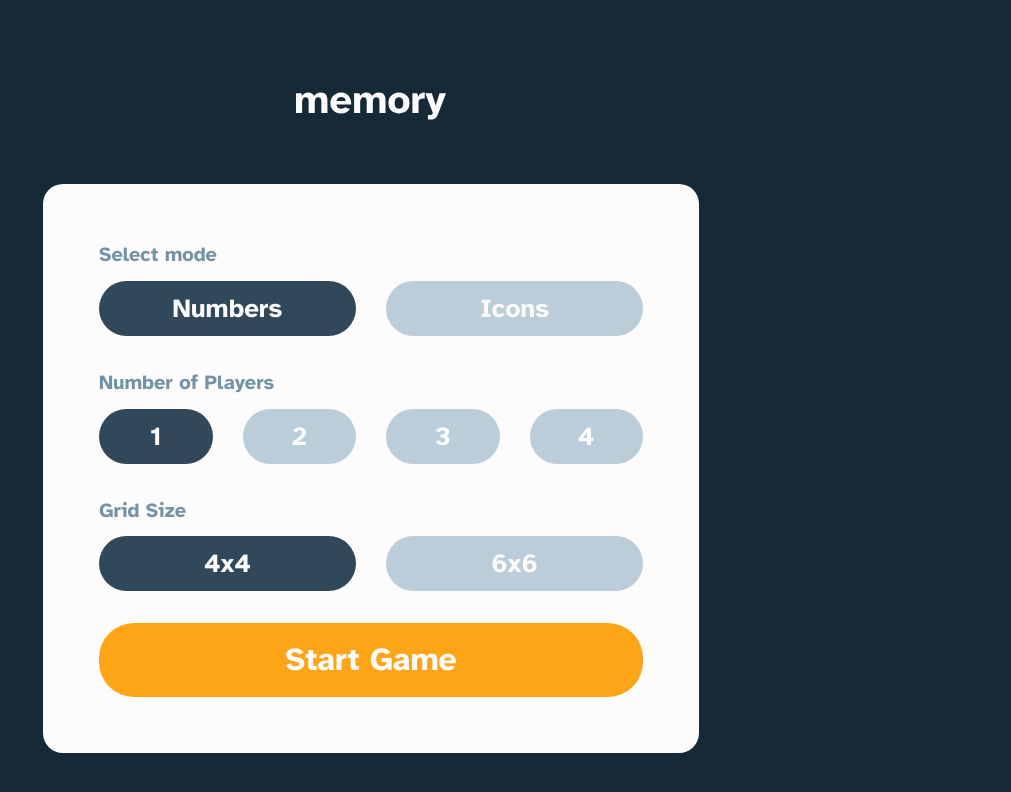
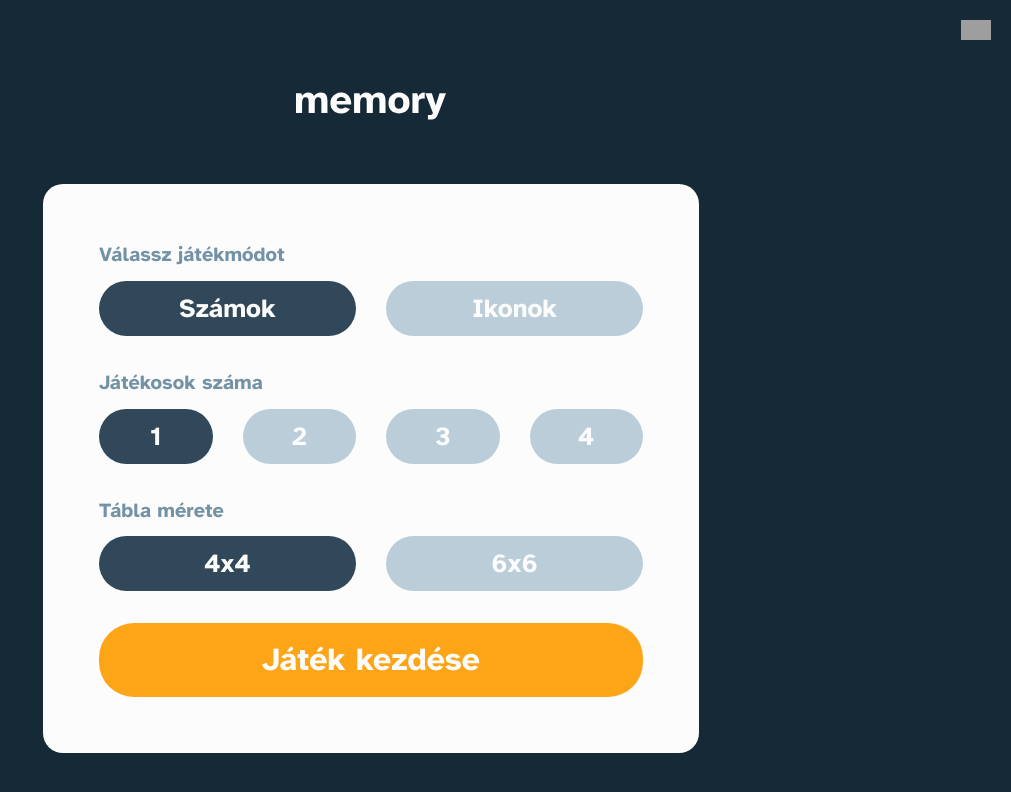
Before and after one commit to MathiasHun1/FEM-memory, a React (Vite) app: page /menu in a window 1280 px wide. Shown: the top 792 px of the page, without its empty margins (269-1280 px from the left). Built offline with nearby package versions, Linux system fonts and the light colour scheme; grey boxes are pictures that could not be loaded.

Commit message:
added language selection feature

```diff
--- /dev/null
+++ b/src/assets/languages.ts
@@ -0,0 +1,83 @@
+export const languages = {
+  eng: {
+    menu: {
+      titleMode: 'Select mode',
+      titlePlayers: 'Number of Players',
+      titleSize: 'Grid size',
+      modeNum: 'Numbers',
+      modeIcon: 'Icons',
+      startBtn: 'Start Game',
+    },
+    game: {
+      header: {
+        restartBtn: 'Restart',
+        newGameBtn: 'New Game',
+      },
+      player: {
+        time: 'Time',
+        moves: 'Moves',
+        playerName: 'Player',
+        currentTurn: 'CURRENT TURN',
+      },
+    },
+
+    gameOver: {
+      singlePlayer: {
+        title: 'You did it!',
+        subText: "Game over! Here's how you got on...",
+        timeResult: 'Time Elapsed',
+        movesResult: 'Moves Taken',
+      },
+      multiPLayer: {
+        player: 'Player',
+        wins: 'Wins!',
+        tie: 'Its a tie!',
+        subText: 'Game over! Here are the results...',
+        pairs: 'Pairs',
+      },
+      restartBtn: 'Restart',
+      newGameBtn: 'Setup New Game',
+    },
+  },
+
+  hun: {
+    menu: {
+      titleMode: 'Válassz játékmódot',
+      titlePlayers: 'Játékosok száma',
+      titleSize: 'Tábla mérete',
+      modeNum: 'Számok',
+      modeIcon: 'Ikonok',
+      startBtn: 'Játék kezdése',
+    },
+    game: {
+      header: {
+        restartBtn: 'Újrakezdem',
+        newGameBtn: 'Menü',
+      },
+      player: {
+        time: 'Idő',
+        moves: 'Lépések',
+        playerName: 'Játékos',
+        currentTurn: 'TE JÖSSZ',
+      },
+    },
+
+    gameOver: {
+      singlePlayer: {
+        title: 'Sikerült!',
+        subText: 'Vége a játéknak! Az eredményeid...',
+        timeResult: 'Eltelt idő',
+        movesResult: 'Lépések száma',
+      },
+      multiPLayer: {
+        player: 'Játékos',
+        wins: 'Nyert!',
+        tie: 'Döntentlen!',
+        subText: 'Vége a játéknak! Az eredmények...',
+        pairs: 'Párok',
+      },
+      restartBtn: 'Újrekezdem',
+      newGameBtn: 'Új játékot állítok be',
+    },
+  },
+};
--- a/src/components/GameOverModal.tsx
+++ b/src/components/GameOverModal.tsx
@@ -1,6 +1,6 @@
 import React, { useContext, useEffect } from 'react';
 import styles from '../styles/components/GameOverModal.module.scss';
-import { GameContext } from '../contexts/GameContext';
+import { GameContext, LanguageContext } from '../contexts/GameContext';
 import { useNavigate } from 'react-router';
 import { formatTimeValue } from '../utils/helpers';
 
@@ -9,6 +9,7 @@ interface Props {
 }
 
 const GameOverModal = ({ setWinState }: Props) => {
+  const { language } = useContext(LanguageContext)!;
   const { game, dispatch, timerValue, setTimerValue } =
     useContext(GameContext)!;
   const navigate = useNavigate();
@@ -42,16 +43,20 @@ const GameOverModal = ({ setWinState }: Props) => {
       <div className={styles.card}>
         <header className={styles.header}>
           <h1 className={styles.title}>
-            {isSingle && <> You did it!</>}
+            {isSingle && <> {language.gameOver.singlePlayer.title}</>}
             {isMulti && !isTie && (
-              <>Player {getWinningPlayer()?.playerID} Wins!</>
+              <>
+                {language.gameOver.multiPlayer.player}{' '}
+                {getWinningPlayer()?.playerID}{' '}
+                {language.gameOver.multiPlayer.wins}
+              </>
             )}
-            {isMulti && isTie && <>It's a tie!</>}
+            {isMulti && isTie && <>{language.gameOver.multiPlayer.tie}</>}
           </h1>
 
           <p className={styles.sub_text}>
-            {isSingle && <>Game over! Here's how you got on...</>}
-            {isMulti && <>Game over! Here are the results...</>}
+            {isSingle && <>{language.gameOver.singlePlayer.subText}</>}
+            {isMulti && <>{language.gameOver.multiPlayer.subText}</>}
           </p>
         </header>
 
@@ -59,11 +64,11 @@ const GameOverModal = ({ setWinState }: Props) => {
           {isSingle && (
             <>
               <li className={styles.list_item}>
-                <span>Time Elapsed</span>
+                <span>{language.gameOver.singlePlayer.timeResult}</span>
                 <span>{formatTimeValue(timerValue)}</span>
               </li>
               <li className={styles.list_item}>
-                <span>Moves Taken</span>
+                <span>{language.gameOver.singlePlayer.movesResult}</span>
                 <span>{game.players[0].moves}</span>
               </li>
             </>
@@ -77,8 +82,12 @@ const GameOverModal = ({ setWinState }: Props) => {
                   p.isWinning ? styles.list_item_winner : styles.list_item
                 }`}
               >
-                <span>Player {p.playerID}</span>
-                <span>{p.pairs} Pairs</span>
+                <span>
+                  {language.gameOver.multiPlayer.player} {p.playerID}
+                </span>
+                <span>
+                  {p.pairs} {language.gameOver.multiPlayer.pairs}
+                </span>
               </li>
             ))}
         </ul>
@@ -91,7 +100,7 @@ const GameOverModal = ({ setWinState }: Props) => {
               setTimerValue(0);
             }}
           >
-            Restart
+            {language.gameOver.restartBtn}
           </button>
           <button
             className={styles.new_game_button}
@@ -101,7 +110,7 @@ const GameOverModal = ({ setWinState }: Props) => {
               setWinState(false);
             }}
           >
-            Setup New Game
+            {language.gameOver.newGameBtn}
           </button>
         </div>
       </div>
--- /dev/null
+++ b/src/components/LanguagePicker.tsx
@@ -0,0 +1,29 @@
+import { useContext, useState } from 'react';
+import { languages } from '../assets/languages';
+import { LanguageContext } from '../contexts/GameContext';
+import styles from '../styles/components/LanguagePicker.module.scss';
+
+const LanguagePicker = () => {
+  const { setLanguage } = useContext(LanguageContext)!;
+  const [current, setCurrent] = useState('HU');
+
+  const style = {
+    backgroundImage: `url(http://purecatamphetamine.github.io/country-flag-icons/3x2/${current}.svg)`,
+  };
+
+  const handleClick = () => {
+    if (current === 'HU') {
+      setCurrent('GB');
+      setLanguage(languages.eng);
+    } else {
+      setCurrent('HU');
+      setLanguage(languages.hun);
+    }
+  };
+
+  return (
+    <div className={styles.container} style={style} onClick={handleClick}></div>
+  );
+};
+
+export default LanguagePicker;
--- a/src/components/Pages/GameMenu.tsx
+++ b/src/components/Pages/GameMenu.tsx
@@ -2,7 +2,9 @@ import React, { useState, useContext } from 'react';
 import styles from '../../styles/components/GameMenu.module.scss';
 import logo from '/images/logo-white.svg';
 import { useNavigate } from 'react-router';
-import { GameContext } from '../../contexts/GameContext';
+import { GameContext, LanguageContext } from '../../contexts/GameContext';
+
+import LanguagePicker from '../LanguagePicker';
 
 interface Props {
   size: 4 | 6;
@@ -14,6 +16,7 @@ const GameMenu = ({ size, setSize }: Props) => {
   const [players, setPlayers] = useState(1);
   const navigate = useNavigate();
   const { dispatch } = useContext(GameContext)!;
+  const { language } = useContext(LanguageContext)!;
 
   const handlePlayerCount = (e: React.MouseEvent<HTMLButtonElement>) => {
     const button = e.target as HTMLButtonElement;
@@ -42,9 +45,10 @@ const GameMenu = ({ size, setSize }: Props) => {
 
       <main className={styles.main}>
         <div className={styles.card}>
+          <LanguagePicker />
           <div className={styles.input_group}>
             <label htmlFor="" className={styles.label}>
-              Select mode
+              {language.menu.titleMode}
             </label>
             <div className={styles.input_wrapper}>
               <button
@@ -53,7 +57,7 @@ const GameMenu = ({ size, setSize }: Props) => {
                 }`}
                 onClick={() => setMode('numbers')}
               >
-                Numbers
+                {language.menu.modeNum}
               </button>
               <button
                 className={`${styles.button_selection} ${
@@ -61,14 +65,14 @@ const GameMenu = ({ size, setSize }: Props) => {
                 }`}
                 onClick={() => setMode('icons')}
               >
-                Icons
+                {language.menu.modeIcon}
               </button>
             </div>
           </div>
 
           <div className={styles.input_group}>
             <label htmlFor="" className={styles.label}>
-              Number of Players
+              {language.menu.titlePlayers}
             </label>
             <div className={styles.input_wrapper}>
               <button
@@ -112,7 +116,7 @@ const GameMenu = ({ size, setSize }: Props) => {
 
           <div className={styles.input_group}>
             <label htmlFor="" className={styles.label}>
-              Grid Size
+              {language.menu.titleSize}
             </label>
             <div className={styles.input_wrapper}>
               <button
@@ -135,7 +139,7 @@ const GameMenu = ({ size, setSize }: Props) => {
           </div>
 
           <button className={styles.button_start} onClick={handleGameStart}>
-            Start Game
+            {language.menu.startBtn}
           </button>
         </div>
       </main>
--- a/src/components/Pages/GameplayLayout.tsx
+++ b/src/components/Pages/GameplayLayout.tsx
@@ -2,7 +2,7 @@ import styles from '../../styles/components/GameplayLayout.module.scss';
 import logo from '/images/logo-dark.svg';
 import { Outlet, useNavigate } from 'react-router';
 import React, { useContext } from 'react';
-import { GameContext } from '../../contexts/GameContext';
+import { GameContext, LanguageContext } from '../../contexts/GameContext';
 import useAppHeight from '../../hooks/useAppHeight';
 
 import GameOverModal from '../GameOverModal';
@@ -15,6 +15,7 @@ interface Props {
 
 const GameplayLayout = ({ winState, setWinState, setGameStarted }: Props) => {
   const { dispatch, setTimerValue } = useContext(GameContext)!;
+  const { language } = useContext(LanguageContext)!;
   const navigate = useNavigate();
   useAppHeight();
 
@@ -40,10 +41,10 @@ const GameplayLayout = ({ winState, setWinState, setGameStarted }: Props) => {
 
         <div className={styles.buttons_wrapper}>
           <button className={styles.restart_button} onClick={handleReset}>
-            Restart
+            {language.game.header.restartBtn}
           </button>
           <button className={styles.new_game_button} onClick={handleRestart}>
-            New Game
+            {language.game.header.newGameBtn}
           </button>
 
           <button
--- a/src/components/Pages/MultiPlayer.tsx
+++ b/src/components/Pages/MultiPlayer.tsx
@@ -1,13 +1,14 @@
 import styles from '../../styles/components/MultyPlayer.module.scss';
 import React, { useContext, useEffect } from 'react';
 import Table from '../Table';
-import { GameContext } from '../../contexts/GameContext';
+import { GameContext, LanguageContext } from '../../contexts/GameContext';
 
 interface Props {
   setWinState: React.Dispatch<React.SetStateAction<boolean>>;
 }
 
 const MultiPlayer = ({ setWinState }: Props) => {
+  const { language } = useContext(LanguageContext)!;
   const { game, dispatch } = useContext(GameContext)!;
   const players = game?.players;
   const activePlayer = getActivePlayer();
@@ -81,7 +82,10 @@ const MultiPlayer = ({ setWinState }: Props) => {
             }`}
           >
             <span className={styles.name_small_screen}>P{p.playerID}</span>
-            <span className={styles.name_big_screen}>Player{p.playerID}</span>
+            <span className={styles.name_big_screen}>
+              {language.game.player.playerName}
+              {p.playerID}
+            </span>
             <span className={styles.pairs}>{p.pairs}</span>
           </div>
         ))}
--- a/src/components/Pages/SinglePlayer.tsx
+++ b/src/components/Pages/SinglePlayer.tsx
@@ -1,4 +1,4 @@
-import { GameContext } from '../../contexts/GameContext';
+import { GameContext, LanguageContext } from '../../contexts/GameContext';
 import styles from '../../styles/components/SinglePlayer.module.scss';
 import { useContext, useEffect, useRef } from 'react';
 import Table from '../Table';
@@ -13,6 +13,7 @@ interface Props {
 
 const SinglePlayer = ({ setWinState, gameStarted, setGameStarted }: Props) => {
   const timerRef = useRef<number | null>(null);
+  const { language } = useContext(LanguageContext)!;
 
   const { game, dispatch, timerValue, setTimerValue } =
     useContext(GameContext)!;
@@ -107,11 +108,11 @@ const SinglePlayer = ({ setWinState, gameStarted, setGameStarted }: Props) => {
 
       <div className={styles.meta_wrapper}>
         <div className={styles.meta_element}>
-          <h3 className={styles.meta_text}>Time</h3>
+          <h3 className={styles.meta_text}>{language.game.player.time}</h3>
           <p className={styles.meta_value}>{formatTimeValue(timerValue)}</p>
         </div>
         <div className={styles.meta_element}>
-          <h3 className={styles.meta_text}>Moves</h3>
+          <h3 className={styles.meta_text}>{language.game.player.moves}</h3>
           <p className={styles.meta_value}>{player.moves}</p>
         </div>
       </div>
--- a/src/contexts/GameContext.tsx
+++ b/src/contexts/GameContext.tsx
@@ -2,6 +2,8 @@
 import React, { useReducer, createContext, ReactNode, useState } from 'react';
 import { createGame } from '../utils/gameboard';
 import { Field, Game, GameAction, Player } from '../types/gameTypes';
+import { languages } from '../assets/languages';
+import { Language } from '../types/langTypes';
 
 const gameReducer = (state: Game | null, action: GameAction): Game | null => {
   switch (action.type) {
@@ -158,15 +160,26 @@ interface GameContextType {
   setTimerValue: React.Dispatch<React.SetStateAction<number>>;
 }
 
+interface LanguageContextType {
+  language: Language;
+  setLanguage: React.Dispatch<React.SetStateAction<Language>>;
+}
+
 export const GameContext = createContext<GameContextType | null>(null);
+export const LanguageContext = createContext<LanguageContextType | null>(null);
 
 export default function ContextProvider({ children }: { children: ReactNode }) {
   const [game, dispatch] = useReducer(gameReducer, null);
   const [timerValue, setTimerValue] = useState(0);
+  const [language, setLanguage] = useState<Language>(languages.hun);
 
   return (
-    <GameContext.Provider value={{ game, dispatch, timerValue, setTimerValue }}>
-      {children}
-    </GameContext.Provider>
+    <LanguageContext.Provider value={{ language, setLanguage }}>
+      <GameContext.Provider
+        value={{ game, dispatch, timerValue, setTimerValue }}
+      >
+        {children}
+      </GameContext.Provider>
+    </LanguageContext.Provider>
   );
 }
--- /dev/null
+++ b/src/styles/components/LanguagePicker.module.scss
@@ -0,0 +1,12 @@
+@use '../abstractions' as *;
+
+.container {
+  position: absolute;
+  width: 30px;
+  height: 20px;
+  right: 20px;
+  top: 20px;
+  background-repeat: no-repeat;
+  background-size: cover;
+  cursor: pointer;
+}
--- /dev/null
+++ b/src/types/langTypes.ts
@@ -0,0 +1,40 @@
+export interface Language {
+  menu: {
+    titleMode: string;
+    titlePlayers: string;
+    titleSize: string;
+    modeNum: string;
+    modeIcon: string;
+    startBtn: string;
+  };
+  game: {
+    header: {
+      restartBtn: string;
+      newGameBtn: string;
+    };
+    player: {
+      time: string;
+      moves: string;
+      playerName: string;
+      currentTurn: string;
+    };
+  };
+
+  gameOver: {
+    singlePlayer: {
+      title: string;
+      subText: string;
+      timeResult: string;
+      movesResult: string;
+    };
+    multiPlayer: {
+      wins: string;
+      player: string;
+      tie: string;
+      subText: string;
+      pairs: string;
+    };
+    restartBtn: string;
+    newGameBtn: string;
+  };
+}
```
